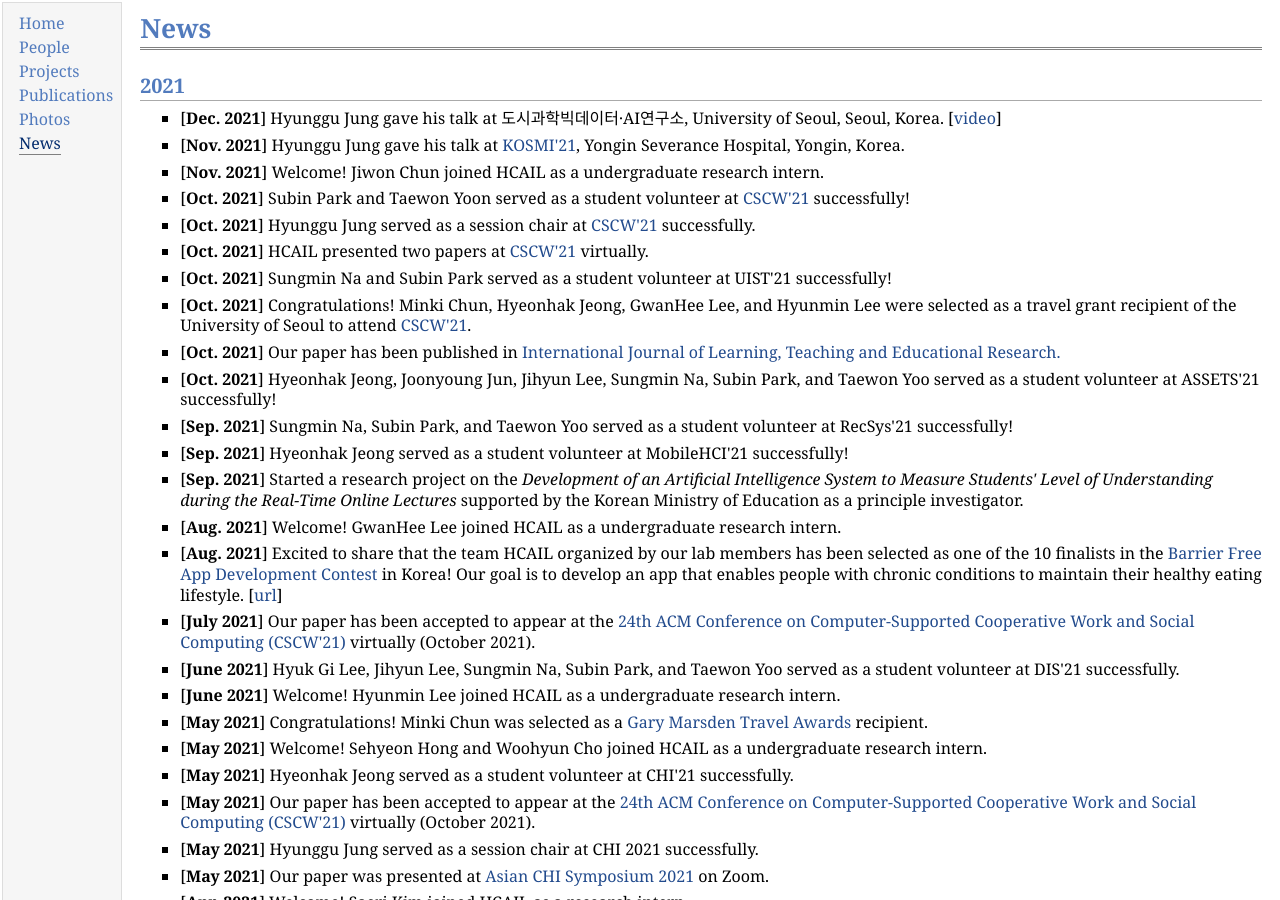
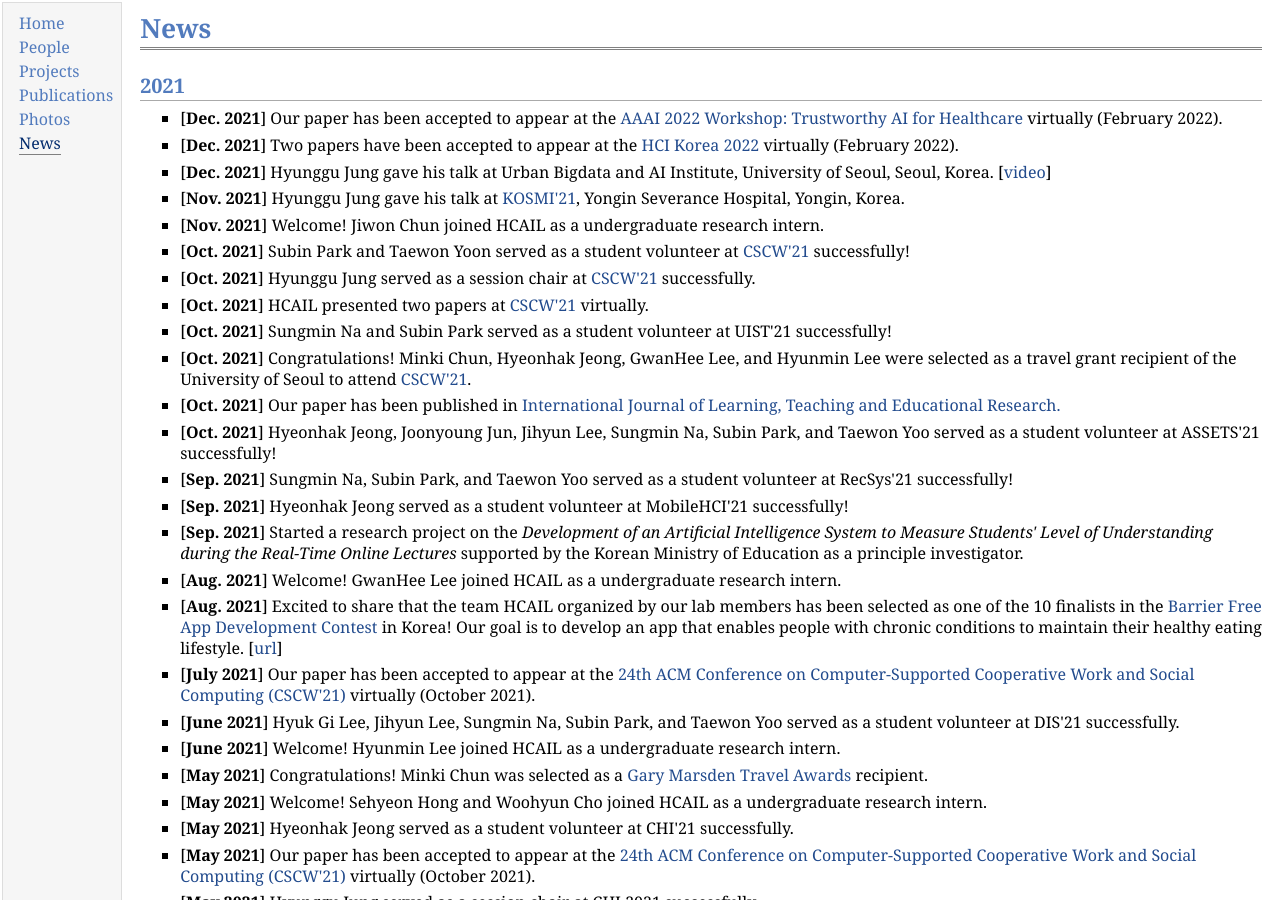
Before and after one commit to hcail/hcail-backup.github.io, a Jekyll site: the page news/news.html, which Jekyll copies as it is, in a window 1280 px wide and 900 px high. Built offline with Jekyll 4.4.1, drawn with Linux system fonts in a browser that asks for light colours.

Commit message:
news updated

```diff
--- a/news/news.html
+++ b/news/news.html
@@ -24,8 +24,16 @@
   </div>
   <h2>2021</h2>
   <ul>
+    <li><p>[<b>Dec. 2021</b>] Our paper has been accepted to appear at the <a href="https://taih21.github.io/">
+       AAAI 2022 Workshop: Trustworthy AI for Healthcare
+     </a> virtually (February 2022).</p>
+    </li>
+    <li><p>[<b>Dec. 2021</b>] Two papers have been accepted to appear at the <a href="https://conference.hcikorea.org/hcik2022/">
+       HCI Korea 2022
+     </a> virtually (February 2022).</p>
+    </li>
     <li><p>[<b>Dec. 2021</b>] Hyunggu Jung gave his talk
-      at 도시과학빅데이터·AI연구소, University of Seoul, Seoul, Korea.
+      at Urban Bigdata and AI Institute, University of Seoul, Seoul, Korea.
       [<a href="https://youtu.be/InN5-mk6TrU">video</a>]</p>     </li>
     <li><p>[<b>Nov. 2021</b>] Hyunggu Jung gave his talk
       at <a href="https://www.kosmi.org/bbs/content.php?co_id=sub5_1">KOSMI'21</a>, Yongin Severance Hospital, Yongin, Korea.        </p></li>
```
Also changed, not shown: index.html (+9 -1 lines), 1 other file.
